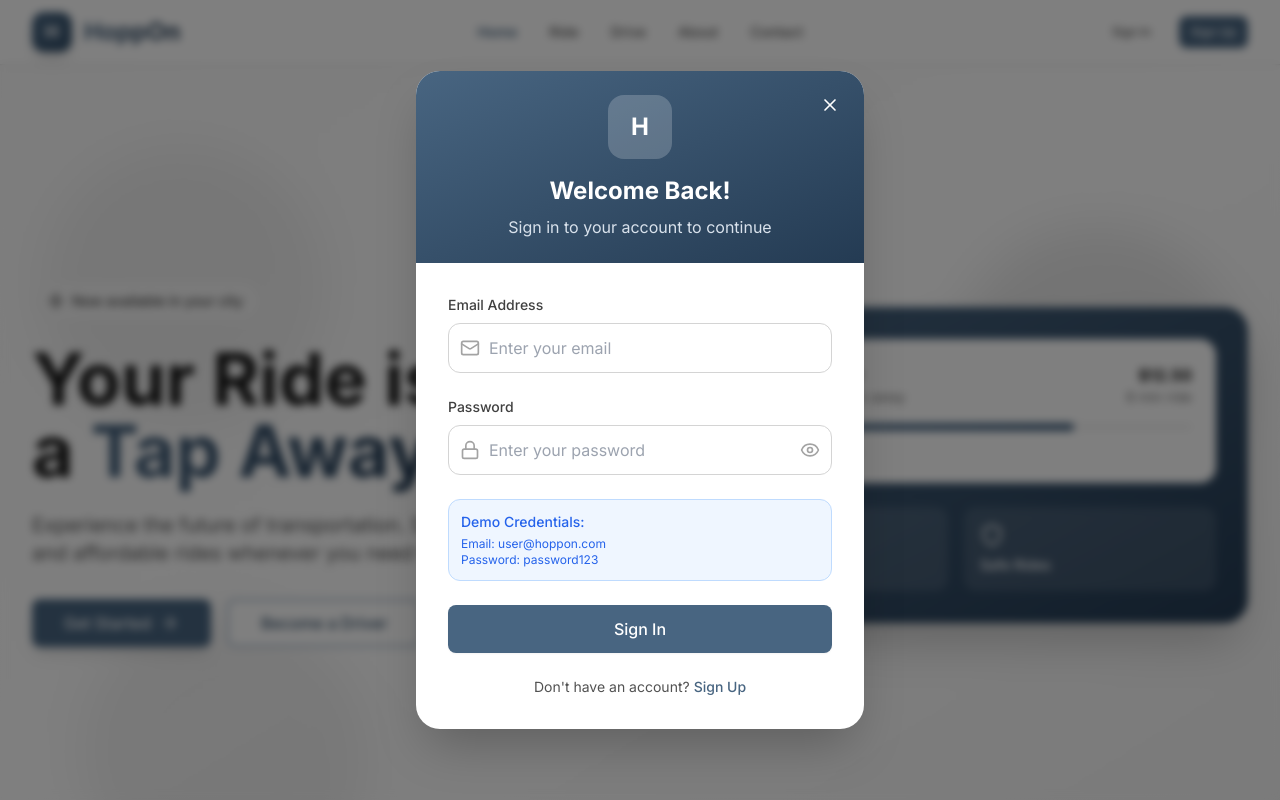
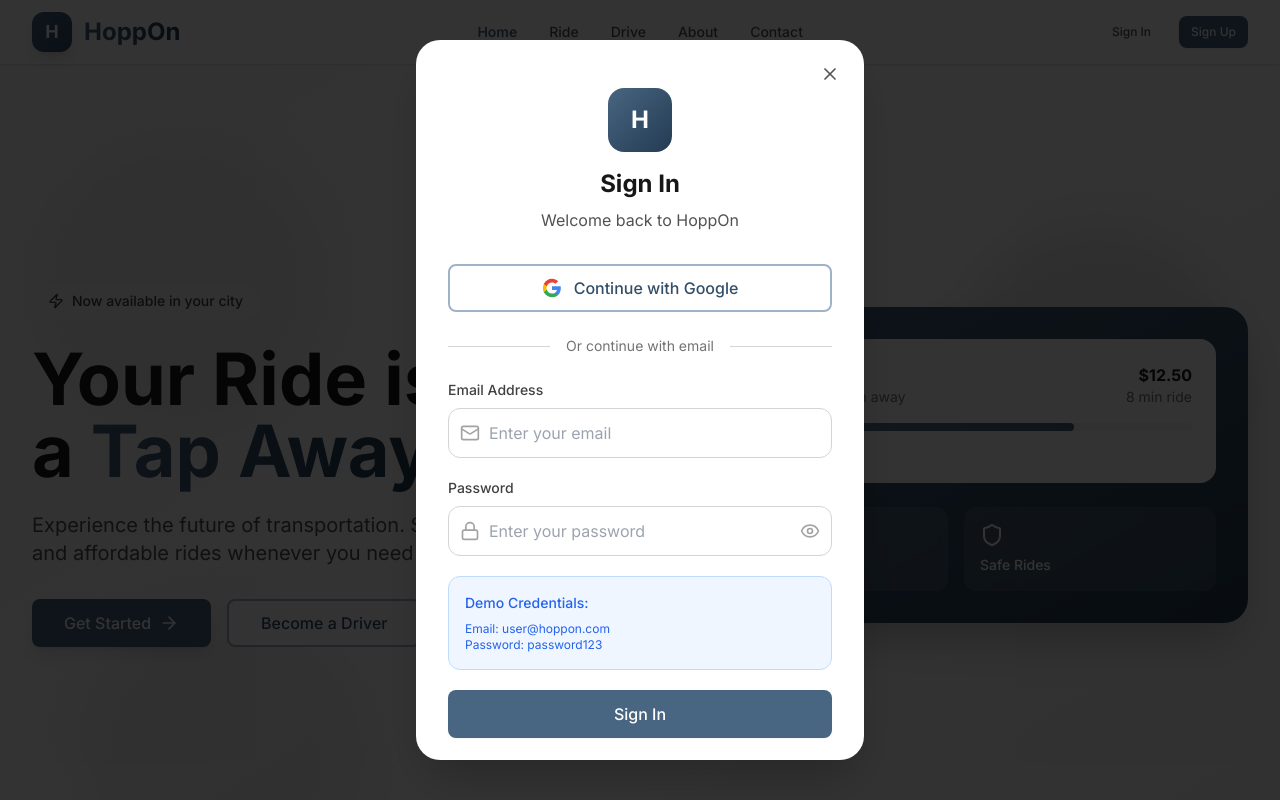
Before and after one commit to tanaymishra/Siddhi, a React (Vite) app: page / in a window 1280 px wide. Both pictures are taken after a click on the button "Sign In". Shown: the top 800 px of the page. Built offline with nearby package versions, Linux system fonts and the light colour scheme.

Commit message:
google signup

```diff
--- a/src/components/auth/AuthModal.tsx
+++ b/src/components/auth/AuthModal.tsx
@@ -1,4 +1,4 @@
-import React, { useState } from 'react'
+import React, { useState, useEffect } from 'react'
 import { motion, AnimatePresence } from 'framer-motion'
 import { X, Eye, EyeOff, Mail, Lock, User, Phone, Loader2 } from 'lucide-react'
 import { useAuthStore } from '../../store/authStore'
@@ -26,12 +26,37 @@
   const [showConfirmPassword, setShowConfirmPassword] = useState(false)
   const [error, setError] = useState('')
 
+  // Prevent body scroll when modal is open
+  useEffect(() => {
+    if (isAuthModalOpen) {
+      document.body.style.overflow = 'hidden'
+    } else {
+      document.body.style.overflow = 'unset'
+    }
+
+    return () => {
+      document.body.style.overflow = 'unset'
+    }
+  }, [isAuthModalOpen])
+
   const handleInputChange = (e: React.ChangeEvent<HTMLInputElement>) => {
     setFormData(prev => ({
       ...prev,
       [e.target.name]: e.target.value
     }))
     setError('')
+  }
+
+  const handleGoogleSignIn = async () => {
+    // Mock Google sign in
+    setError('')
+    try {
+      // Simulate Google OAuth flow
+      await new Promise(resolve => setTimeout(resolve, 1000))
+      await signUp('Google User', 'google.user@gmail.com', 'google-auth', '+1 (555) 000-0000')
+    } catch (err: any) {
+      setError('Google sign in failed')
+    }
   }
 
   const handleSubmit = async (e: React.FormEvent) => {
@@ -80,57 +105,173 @@
 
   if (!isAuthModalOpen) return null
 
+  const backdropVariants = {
+    hidden: { opacity: 0 },
+    visible: { opacity: 1 },
+    exit: { opacity: 0 }
+  }
+
+  const modalVariants = {
+    hidden: {
+      opacity: 0,
+      scale: 0.8,
+      y: 50,
+      rotateX: -15
+    },
+    visible: {
+      opacity: 1,
+      scale: 1,
+      y: 0,
+      rotateX: 0,
+      transition: {
+        type: "spring",
+        damping: 25,
+        stiffness: 300,
+        duration: 0.6
+      }
+    },
+    exit: {
+      opacity: 0,
+      scale: 0.8,
+      y: 50,
+      rotateX: -15,
+      transition: {
+        duration: 0.3
+      }
+    }
+  }
+
+  const formVariants = {
+    hidden: { opacity: 0 },
+    visible: {
+      opacity: 1,
+      transition: {
+        staggerChildren: 0.1,
+        delayChildren: 0.2
+      }
+    }
+  }
+
+  const fieldVariants = {
+    hidden: { opacity: 0, x: -20 },
+    visible: {
+      opacity: 1,
+      x: 0,
+      transition: {
+        type: "spring",
+        damping: 20,
+        stiffness: 300
+      }
+    }
+  }
+
   return (
-    <AnimatePresence>
-      <div className="fixed inset-0 z-50 flex items-center justify-center p-4">
-        {/* Backdrop */}
+    <AnimatePresence mode="wait">
       <motion.div
-          className="absolute inset-0 bg-black/50 backdrop-blur-sm"
-          initial={{ opacity: 0 }}
-          animate={{ opacity: 1 }}
-          exit={{ opacity: 0 }}
+        className="fixed inset-0 z-50 flex items-center justify-center"
+        variants={backdropVariants}
+        initial="hidden"
+        animate="visible"
+        exit="exit"
+      >
+        {/* Solid Backdrop */}
+        <motion.div
+          className="absolute inset-0 bg-black/80"
           onClick={closeAuthModal}
         />
 
-        {/* Modal */}
+        {/* Modal Container with proper scrolling */}
+        <div className="relative w-full h-full flex items-center justify-center p-4">
           <motion.div
-          className="relative w-full max-w-md bg-white rounded-3xl shadow-2xl overflow-hidden"
-          initial={{ opacity: 0, scale: 0.9, y: 20 }}
-          animate={{ opacity: 1, scale: 1, y: 0 }}
-          exit={{ opacity: 0, scale: 0.9, y: 20 }}
-          transition={{ type: "spring", duration: 0.5 }}
+            className="relative w-full max-w-md bg-white rounded-3xl shadow-2xl my-8 max-h-[90vh] flex flex-col"
+            variants={modalVariants}
+            style={{ perspective: 1000 }}
           >
-          {/* Header */}
-          <div className="relative bg-gradient-to-br from-primary-600 to-primary-800 px-8 py-6 text-white">
-            <button
+            {/* Close Button */}
+            <motion.button
               onClick={closeAuthModal}
-              className="absolute top-4 right-4 p-2 hover:bg-white/10 rounded-full transition-colors"
+              className="absolute top-4 right-4 z-10 p-2 hover:bg-neutral-100 rounded-full transition-colors"
+              whileHover={{ scale: 1.1, rotate: 90 }}
+              whileTap={{ scale: 0.9 }}
             >
-              <X className="w-5 h-5" />
-            </button>
+              <X className="w-5 h-5 text-neutral-600" />
+            </motion.button>
 
-            <div className="text-center">
-              <div className="w-16 h-16 bg-white/20 rounded-2xl flex items-center justify-center mx-auto mb-4">
-                <span className="text-2xl font-bold">H</span>
+            {/* Scrollable Form Container */}
+            <div className="flex-1 overflow-y-auto scrollbar-hide">
+              <div className="p-8 pt-12">
+                {/* Title */}
+                <motion.div
+                  className="text-center mb-8"
+                  initial={{ opacity: 0, y: 20 }}
+                  animate={{ opacity: 1, y: 0 }}
+                  transition={{ delay: 0.2 }}
+                >
+                  <div className="w-16 h-16 bg-gradient-to-br from-primary-600 to-primary-800 rounded-2xl flex items-center justify-center mx-auto mb-4">
+                    <span className="text-2xl font-bold text-white">H</span>
                   </div>
-              <h2 className="text-2xl font-bold mb-2">
-                {authMode === 'signin' ? 'Welcome Back!' : 'Join HoppOn'}
+                  <h2 className="text-2xl font-bold text-neutral-900 mb-2">
+                    {authMode === 'signin' ? 'Sign In' : 'Create Account'}
                   </h2>
-              <p className="text-primary-100">
+                  <p className="text-neutral-600">
                     {authMode === 'signin'
-                  ? 'Sign in to your account to continue'
-                  : 'Create your account to get started'
+                      ? 'Welcome back to HoppOn'
+                      : 'Join HoppOn today'
                     }
                   </p>
+                </motion.div>
+
+                {/* Google Sign In Button */}
+                <motion.div
+                  initial={{ opacity: 0, y: 20 }}
+                  animate={{ opacity: 1, y: 0 }}
+                  transition={{ delay: 0.3 }}
+                  className="mb-6"
+                >
+                  <Button
+                    type="button"
+                    variant="outline"
+                    className="w-full border-2 hover:bg-neutral-50"
+                    size="lg"
+                    onClick={handleGoogleSignIn}
+                    disabled={isLoading}
+                  >
+                    <svg className="w-5 h-5 mr-3" viewBox="0 0 24 24">
+                      <path fill="#4285F4" d="M22.56 12.25c0-.78-.07-1.53-.2-2.25H12v4.26h5.92c-.26 1.37-1.04 2.53-2.21 3.31v2.77h3.57c2.08-1.92 3.28-4.74 3.28-8.09z"/>
+                      <path fill="#34A853" d="M12 23c2.97 0 5.46-.98 7.28-2.66l-3.57-2.77c-.98.66-2.23 1.06-3.71 1.06-2.86 0-5.29-1.93-6.16-4.53H2.18v2.84C3.99 20.53 7.7 23 12 23z"/>
+                      <path fill="#FBBC05" d="M5.84 14.09c-.22-.66-.35-1.36-.35-2.09s.13-1.43.35-2.09V7.07H2.18C1.43 8.55 1 10.22 1 12s.43 3.45 1.18 4.93l2.85-2.22.81-.62z"/>
+                      <path fill="#EA4335" d="M12 5.38c1.62 0 3.06.56 4.21 1.64l3.15-3.15C17.45 2.09 14.97 1 12 1 7.7 1 3.99 3.47 2.18 7.07l3.66 2.84c.87-2.6 3.3-4.53 6.16-4.53z"/>
+                    </svg>
+                    Continue with Google
+                  </Button>
+                </motion.div>
+
+                {/* Divider */}
+                <motion.div
+                  className="relative mb-6"
+                  initial={{ opacity: 0 }}
+                  animate={{ opacity: 1 }}
+                  transition={{ delay: 0.4 }}
+                >
+                  <div className="absolute inset-0 flex items-center">
+                    <div className="w-full border-t border-neutral-300"></div>
                   </div>
+                  <div className="relative flex justify-center text-sm">
+                    <span className="px-4 bg-white text-neutral-500">Or continue with email</span>
                   </div>
+                </motion.div>
 
                 {/* Form */}
-          <div className="p-8">
-            <form onSubmit={handleSubmit} className="space-y-6">
+                <motion.form
+                  onSubmit={handleSubmit}
+                  className="space-y-5"
+                  variants={formVariants}
+                  initial="hidden"
+                  animate="visible"
+                >
                   {/* Name field (signup only) */}
                   {authMode === 'signup' && (
-                <div>
+                    <motion.div variants={fieldVariants}>
                       <label className="block text-sm font-medium text-neutral-700 mb-2">
                         Full Name
                       </label>
@@ -146,11 +287,11 @@
                           required
                         />
                       </div>
-                </div>
+                    </motion.div>
                   )}
 
                   {/* Email field */}
-              <div>
+                  <motion.div variants={fieldVariants}>
                     <label className="block text-sm font-medium text-neutral-700 mb-2">
                       Email Address
                     </label>
@@ -166,11 +307,11 @@
                         required
                       />
                     </div>
-              </div>
+                  </motion.div>
 
                   {/* Phone field (signup only) */}
                   {authMode === 'signup' && (
-                <div>
+                    <motion.div variants={fieldVariants}>
                       <label className="block text-sm font-medium text-neutral-700 mb-2">
                         Phone Number (Optional)
                       </label>
@@ -185,11 +326,11 @@
                           placeholder="Enter your phone number"
                         />
                       </div>
-                </div>
+                    </motion.div>
                   )}
 
                   {/* Password field */}
-              <div>
+                  <motion.div variants={fieldVariants}>
                     <label className="block text-sm font-medium text-neutral-700 mb-2">
                       Password
                     </label>
@@ -204,19 +345,21 @@
                         placeholder="Enter your password"
                         required
                       />
-                  <button
+                      <motion.button
                         type="button"
                         onClick={() => setShowPassword(!showPassword)}
                         className="absolute right-3 top-1/2 transform -translate-y-1/2 text-neutral-400 hover:text-neutral-600"
+                        whileHover={{ scale: 1.1 }}
+                        whileTap={{ scale: 0.9 }}
                       >
                         {showPassword ? <EyeOff className="w-5 h-5" /> : <Eye className="w-5 h-5" />}
-                  </button>
+                      </motion.button>
                     </div>
-              </div>
+                  </motion.div>
 
                   {/* Confirm Password field (signup only) */}
                   {authMode === 'signup' && (
-                <div>
+                    <motion.div variants={fieldVariants}>
                       <label className="block text-sm font-medium text-neutral-700 mb-2">
                         Confirm Password
                       </label>
@@ -231,34 +374,47 @@
                           placeholder="Confirm your password"
                           required
                         />
-                    <button
+                        <motion.button
                           type="button"
                           onClick={() => setShowConfirmPassword(!showConfirmPassword)}
                           className="absolute right-3 top-1/2 transform -translate-y-1/2 text-neutral-400 hover:text-neutral-600"
+                          whileHover={{ scale: 1.1 }}
+                          whileTap={{ scale: 0.9 }}
                         >
                           {showConfirmPassword ? <EyeOff className="w-5 h-5" /> : <Eye className="w-5 h-5" />}
-                    </button>
+                        </motion.button>
                       </div>
-                </div>
+                    </motion.div>
                   )}
 
                   {/* Error message */}
+                  <AnimatePresence>
                     {error && (
-                <div className="p-3 bg-red-50 border border-red-200 rounded-xl">
+                      <motion.div
+                        className="p-3 bg-red-50 border border-red-200 rounded-xl"
+                        initial={{ opacity: 0, height: 0 }}
+                        animate={{ opacity: 1, height: 'auto' }}
+                        exit={{ opacity: 0, height: 0 }}
+                      >
                         <p className="text-sm text-red-600">{error}</p>
-                </div>
+                      </motion.div>
                     )}
+                  </AnimatePresence>
 
                   {/* Demo credentials (signin only) */}
                   {authMode === 'signin' && (
-                <div className="p-3 bg-blue-50 border border-blue-200 rounded-xl">
-                  <p className="text-sm text-blue-600 font-medium mb-1">Demo Credentials:</p>
+                    <motion.div
+                      className="p-4 bg-blue-50 border border-blue-200 rounded-xl"
+                      variants={fieldVariants}
+                    >
+                      <p className="text-sm text-blue-600 font-medium mb-2">Demo Credentials:</p>
                       <p className="text-xs text-blue-600">Email: user@hoppon.com</p>
                       <p className="text-xs text-blue-600">Password: password123</p>
-                </div>
+                    </motion.div>
                   )}
 
                   {/* Submit button */}
+                  <motion.div variants={fieldVariants}>
                     <Button
                       type="submit"
                       className="w-full"
@@ -274,23 +430,33 @@
                         authMode === 'signin' ? 'Sign In' : 'Create Account'
                       )}
                     </Button>
-            </form>
+                  </motion.div>
+                </motion.form>
 
                 {/* Switch mode */}
-            <div className="mt-6 text-center">
+                <motion.div
+                  className="mt-6 text-center"
+                  initial={{ opacity: 0 }}
+                  animate={{ opacity: 1 }}
+                  transition={{ delay: 0.6 }}
+                >
                   <p className="text-sm text-neutral-600">
                     {authMode === 'signin' ? "Don't have an account?" : 'Already have an account?'}
-                <button
+                    <motion.button
                       onClick={switchMode}
                       className="ml-1 text-primary-600 hover:text-primary-700 font-medium transition-colors"
+                      whileHover={{ scale: 1.05 }}
+                      whileTap={{ scale: 0.95 }}
                     >
                       {authMode === 'signin' ? 'Sign Up' : 'Sign In'}
-                </button>
+                    </motion.button>
                   </p>
+                </motion.div>
               </div>
             </div>
           </motion.div>
         </div>
+      </motion.div>
     </AnimatePresence>
   )
 }
--- a/src/index.css
+++ b/src/index.css
@@ -44,4 +44,36 @@
   .input {
     @apply flex h-10 w-full rounded-lg border border-neutral-300 bg-white px-3 py-2 text-sm ring-offset-white file:border-0 file:bg-transparent file:text-sm file:font-medium placeholder:text-neutral-500 focus-visible:outline-none focus-visible:ring-2 focus-visible:ring-primary-500 focus-visible:ring-offset-2 disabled:cursor-not-allowed disabled:opacity-50;
   }
+
+  /* Custom Scrollbar Styles */
+  .scrollbar-hide {
+    -ms-overflow-style: none;  /* Internet Explorer 10+ */
+    scrollbar-width: none;  /* Firefox */
+  }
+
+  .scrollbar-hide::-webkit-scrollbar {
+    display: none;  /* Safari and Chrome */
+  }
+
+  .scrollbar-thin {
+    scrollbar-width: thin;
+    scrollbar-color: rgb(203 213 225) transparent;
+  }
+
+  .scrollbar-thin::-webkit-scrollbar {
+    width: 6px;
+  }
+
+  .scrollbar-thin::-webkit-scrollbar-track {
+    background: transparent;
+  }
+
+  .scrollbar-thin::-webkit-scrollbar-thumb {
+    background-color: rgb(203 213 225);
+    border-radius: 3px;
+  }
+
+  .scrollbar-thin::-webkit-scrollbar-thumb:hover {
+    background-color: rgb(148 163 184);
+  }
 }
```
Lines whose indentation alone changed are shown as unchanged.
